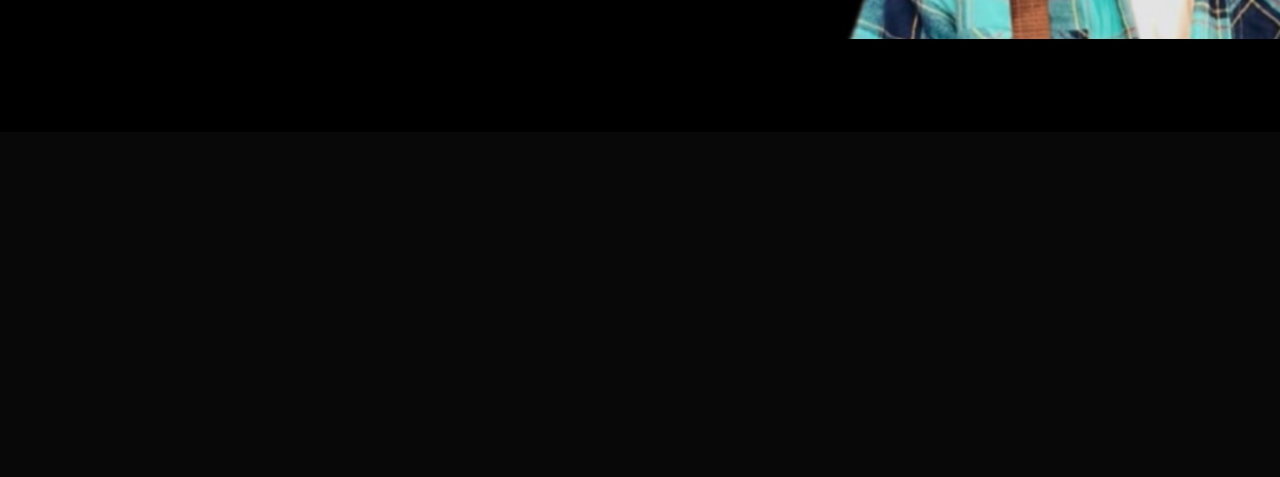
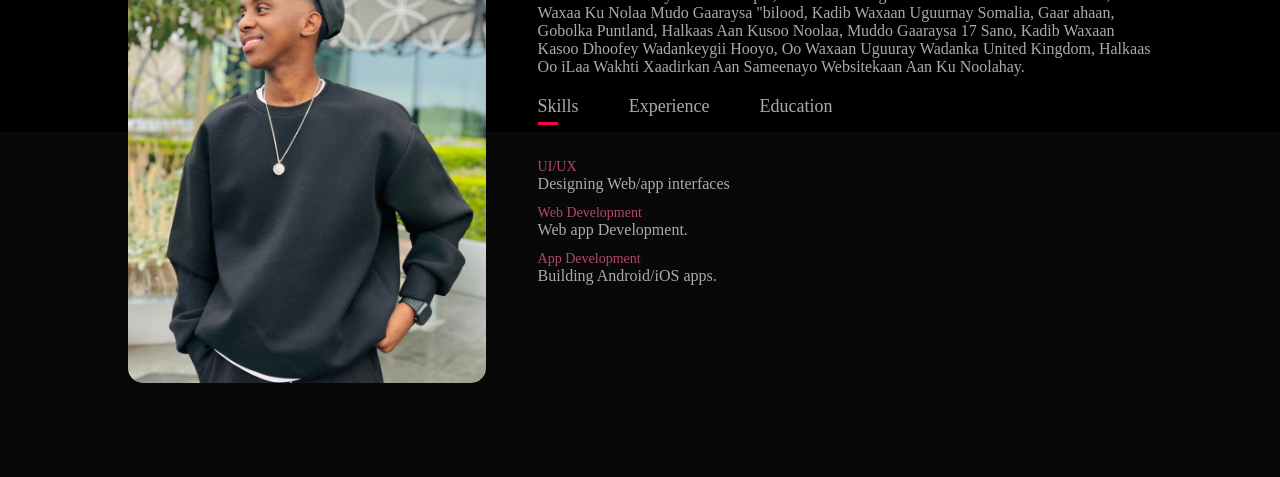
Before and after one commit to ovilaoio/Project-4, a plain HTML site: page Images/index.html in a window 1280 px wide. Shown: the part 668-1145 px from the top of the page. Before the commit the page ends 800 px from the top, so only its background shows below. Drawn offline with Linux system fonts and the light colour scheme.

Commit message:
Meel Dhexe Baa MArinayaa Wesitekeyga

```diff
--- a/Images/index.html
+++ b/Images/index.html
@@ -28,6 +28,82 @@
           </h1>
         </div>
       </div>
-    </div>
+
+   <!-- About Section -->
+   <div id="about">
+    <div class="container">
+        <div class="row">
+
+            <!-- Image Column -->
+            <div class="about-col-1">
+                <img src="User.png">
+            </div>
+
+            <!-- About Me Column -->
+            <div class="about-col-2">
+                <h1 class="sub-title">About Me</h1>
+                <p>Waxaan Ku Dhashay Dalka Ethiopia, Gaar ahaan Magalda Casimada U ah Ee Adisababa, Waxaa Ku Nolaa Mudo Gaaraysa "bilood, Kadib Waxaan Uguurnay Somalia, Gaar ahaan, Gobolka Puntland, Halkaas Aan Kusoo Noolaa, Muddo Gaaraysa 17 Sano, Kadib Waxaan Kasoo Dhoofey Wadankeygii Hooyo, Oo Waxaan Uguuray Wadanka United Kingdom, Halkaas Oo iLaa Wakhti Xaadirkan Aan Sameenayo Websitekaan Aan Ku Noolahay.</p>
+
+     <!-- Skills, Experience, and Education Tabs -->
+<div class="tab-titles">
+  <p class="tab-links active-link" onclick="opentab('skills')">Skills</p>
+  <p class="tab-links" onclick="opentab('experience')">Experience</p>
+  <p class="tab-links" onclick="opentab('education')">Education</p>
+</div>
+
+<div class="tab-contents active-tab" id="skills">
+  <ul>
+      <li><span>UI/UX</span><br>Designing Web/app interfaces</li>
+      <li><span>Web Development</span><br>Web app Development.</li>
+      <li><span>App Development</span><br>Building Android/iOS apps.</li>
+  </ul>
+</div>
+
+<div class="tab-contents" id="experience">
+  <ul>
+      <li><span>2022 - Current</span><br>UI/UX Design Training at ET Institute</li>
+      <li><span>2022 - 2023</span><br>Team lead at StartApp LLC.</li>
+      <li><span>2021 - 2020</span><br>Internship at Ekart eCommerce.</li>
+  </ul>
+</div>
+
+<div class="tab-contents" id="education">
+  <ul>
+      <li><span>2022</span><br>UI/UX Design Training at ET Institute</li>
+      <li><span>2022</span><br>MBA from MIT Bangalore.</li>
+      <li><span>2020</span><br>BBA from ISM Bangalore.</li>
+  </ul>
+</div>
+
+<script>
+  // Get all tab links and tab contents
+  var tablinks = document.getElementsByClassName("tab-links");
+  var tabcontents = document.getElementsByClassName("tab-contents");
+
+  function opentab(tabname) {
+      // Loop through each tab link and remove the "active-link" class
+      for (let tablink of tablinks) {
+          tablink.classList.remove("active-link"); // Corrected "classlist" to "classList"
+      }
+
+      // Loop through each tab content and remove the "active-tab" class
+      for (let tabcontent of tabcontents) {
+          tabcontent.classList.remove("active-tab"); // Corrected "classlist" to "classList"
+      }
+
+      // Add the "active-link" class to the clicked tab link
+      document.querySelector(`.tab-links[onclick*="${tabname}"]`).classList.add("active-link");
+
+      // Add the "active-tab" class to the corresponding tab content
+      document.getElementById(tabname).classList.add("active-tab");
+  event.currentTarget.classList.add("active-link");
+  document.getElementById(tabname).classList.add("active-tab");
+
+  }
+</script>
+
+
+
+
   </body>
 </html>
--- a/Images/styl.css
+++ b/Images/styl.css
@@ -11,7 +11,7 @@ body {
 #header {
   width: 100%;
   height: 100vh;
-  background-image: url(Picture.JPG);
+  background-image: url(Background.JPG);
   background-size: cover;
   background-position: center;
 }
@@ -69,3 +69,68 @@ nav ul li a:hover::after {
 .header-text h1 span {
   color: #ff004f;
 }
+/*----------about----------*/
+#about {
+  padding: 80px 0;
+  color: #ababab;
+}
+.row {
+  display: flex;
+  justify-content: space-between;
+  flex-wrap: wrap;
+}
+.about-col-1 {
+  flex-basis: 35%;
+}
+.about-col-1 img {
+  width: 100%;
+  border-radius: 15px;
+}
+.about-col-2 {
+  flex-basis: 60%;
+}
+.sub-title {
+  font-size: 60px;
+  font-weight: 600;
+  color: #fff;
+}
+.tab-titles {
+  display: flex;
+  margin: 20px 0 40px;
+}
+.tab-links {
+  margin-right: 50px;
+  font-size: 18px;
+  font-weight: 500;
+  cursor: pointer;
+  position: relative;
+}
+.tab-links::after {
+  content: "";
+  width: 0%;
+  height: 3px;
+  background: #ff004f;
+  position: absolute;
+  left: 0;
+  bottom: -8px;
+  transition: 0.5s;
+}
+.tab-links.active-link::after {
+  width: 50%;
+}
+.tab-contents ul li {
+  list-style: none;
+  margin: 10px 0;
+}
+
+.tab-contents ul li span {
+  color: #b54769;
+  font-size: 14px;
+}
+
+.tab-contents {
+  display: none;
+}
+.tab-contents.active-tab {
+  display: block;
+}
```
Also changed, not shown: Images/Background.JPG (added), Images/Picture.JPG (deleted), Images/User.png (added).
